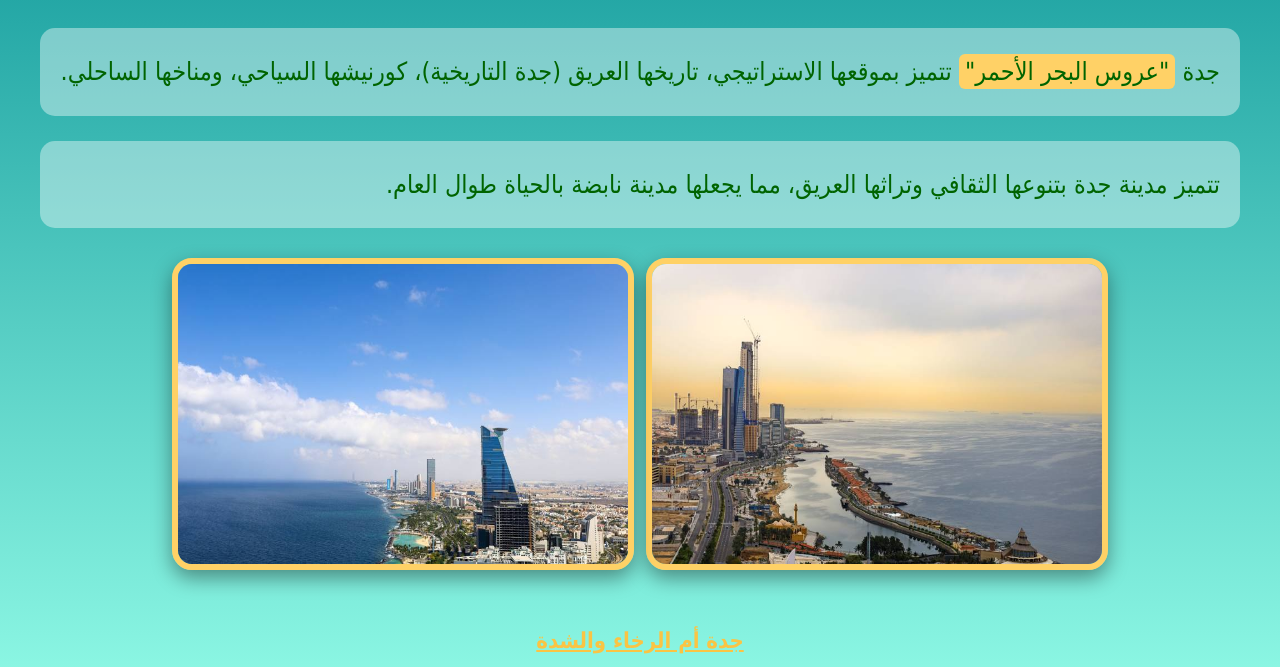
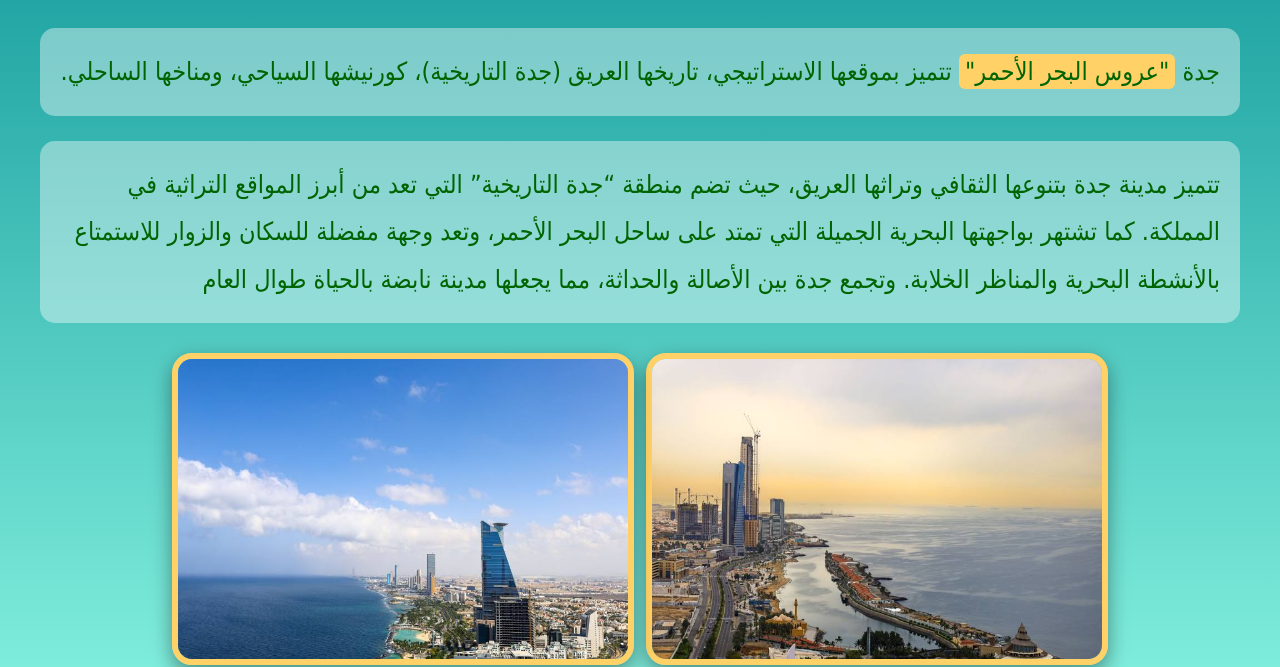
Before and after one commit to Ra-saleh/less2ch4, a plain HTML site: page index.html in a window 1280 px wide. Shown: the part 172-839 px from the top of the page. Drawn offline with Linux system fonts and the light colour scheme.

Commit message:
index.html

```diff
--- a/index.html
+++ b/index.html
@@ -17,8 +17,7 @@
     </p>
 
     <p>
-        تتميز مدينة جدة بتنوعها الثقافي وتراثها العريق،
-        مما يجعلها مدينة نابضة بالحياة طوال العام.
+        تتميز مدينة جدة بتنوعها الثقافي وتراثها العريق، حيث تضم منطقة “جدة التاريخية” التي تعد من أبرز المواقع التراثية في المملكة. كما تشتهر بواجهتها البحرية الجميلة التي تمتد على ساحل البحر الأحمر، وتعد وجهة مفضلة للسكان والزوار للاستمتاع بالأنشطة البحرية والمناظر الخلابة. وتجمع جدة بين الأصالة والحداثة، مما يجعلها مدينة نابضة بالحياة طوال العام
     </p>
 
     <div>
```
